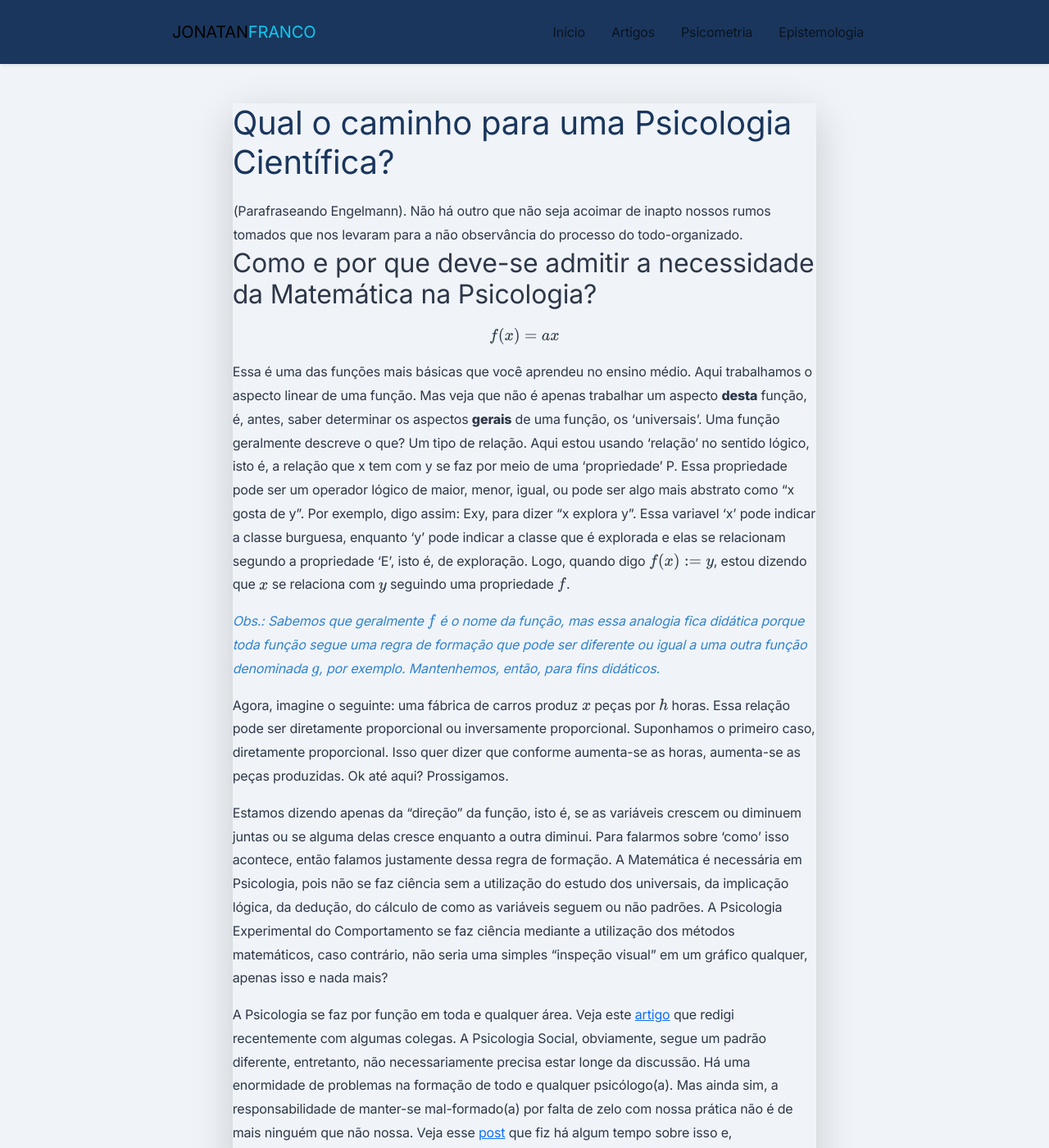
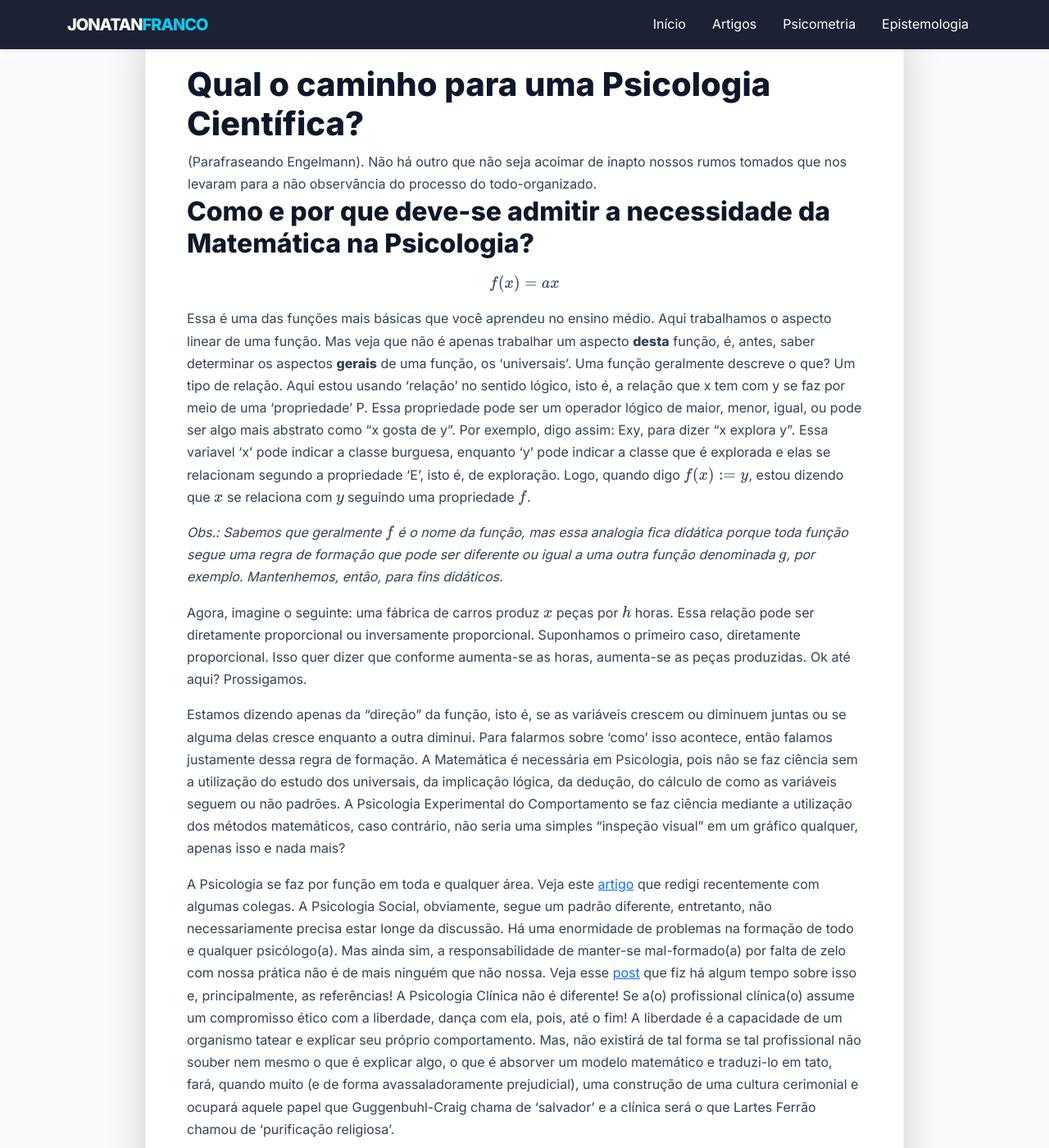
Before and after one commit to jonatan-franco/jonatan-franco.github.io, a Jekyll site: the page built from _posts/2025-08-30-psicologia-cientifica.md, in a window 1280 px wide and 1400 px high. Shown: the whole window at 82% size. Built offline with Jekyll 4.4.1, drawn with Linux system fonts in a browser that asks for light colours.

Commit message:
Refactor CSS styles and variables for better design
Updated styling variables and improved layout for various sections.

```diff
--- a/assets/css/style.css
+++ b/assets/css/style.css
@@ -1,124 +1,78 @@
-@import url('https://fonts.googleapis.com/css2?family=Inter:wght@300;400;600;800&display=swap');
-
-body {
-    font-family: 'Inter', sans-serif;
-    letter-spacing: -0.01em;
-}
 :root {
-  --primary: #1a365d;    /* Navy Acadêmico */
-  --accent: #3182ce;     /* Azul Link */
-  --bg-site: #f0f4f8;    /* Fundo suave (Cinza Azulado) */
-  --bg-card: #ffffff;    /* Branco puro para o texto */
-  --text: #2d3748;
+  --main-dark: #0f172a;    /* Navy Profundo */
+  --accent-cyan: #0dcaf0;  /* Cyan do Bootstrap */
+  --bg-soft: #f8fafc;      /* Fundo suavizado */
+  --text-main: #334155;
 }
 
 body {
-  background-color: var(--bg-site);
-  color: var(--text);
-  font-family: 'Inter', -apple-system, sans-serif;
-  margin: 0;
-  line-height: 1.8;
+  font-family: 'Inter', sans-serif;
+  background-color: var(--bg-soft);
+  color: var(--text-main);
+  line-height: 1.7;
 }
 
-.container {
-  max-width: 900px;
-  margin: 0 auto;
-  padding: 0 20px;
+/* Navbar Personalizada */
+.navbar {
+  background: rgba(15, 23, 42, 0.95);
+  backdrop-filter: blur(10px);
 }
+.navbar-brand, .nav-link {
+  color: white !important;
+}
+.fw-800 { font-weight: 800; letter-spacing: -1px; }
 
-/* Navbar */
-.navbar {
-  background: var(--primary);
-  padding: 1rem 0;
-  color: white;
-}
-
-.navbar .container {
-  display: flex;
-  justify-content: space-between;
-  align-items: center;
-}
-
-.nav-links a {
-  color: #cbd5e0;
-  margin-left: 20px;
-  text-decoration: none;
-  font-weight: 500;
-}
-
-.nav-links a:hover { color: white; }
-
-/* Hero Section (Apenas na Home) */
-.hero {
-  background: linear-gradient(135deg, #1a365d 0%, #2a4365 100%);
-  color: white;
-  padding: 80px 0;
-  text-align: center;
-  margin-bottom: 40px;
-}
-
-/* Área de Conteúdo */
-.content-area {
-  background: var(--bg-card);
-  padding: 40px;
-  border-radius: 8px;
-  box-shadow: 0 4px 6px rgba(0,0,0,0.05);
-  margin-top: -20px; /* Sobrepõe levemente o hero */
-}
-
-/* Ajuste de Títulos para evitar duplicação */
-h1 { color: var(--primary); border-bottom: 2px solid var(--bg-site); padding-bottom: 10px; }
-
-/* Grob Forever Styling */
-em { color: var(--accent); }
-
-/* Hero Moderno */
-.hero-modern {
-  background: radial-gradient(circle at top right, #1e293b, #0f172a);
-  padding: 100px 0;
-  color: white;
+/* Hero Section com Estética Matemática */
+.hero-section {
+  min-height: 80vh;
+  background: linear-gradient(135deg, #0f172a 0%, #1e293b 100%);
   position: relative;
   overflow: hidden;
 }
 
-/* Marca d'água matemática (Opcional: use uma imagem de fórmulas no fundo) */
-.hero-modern::before {
+/* Marca d'água de grade (Matemática/Computação) */
+.hero-section::before {
   content: "";
   position: absolute;
-  top: 0; left: 0; right: 0; bottom: 0;
-  background-image: url('https://www.transparenttextures.com/patterns/carbon-fibre.png'); /* Lembra malhas de dados */
+  width: 100%; height: 100%;
+  background-image: radial-gradient(var(--accent-cyan) 0.5px, transparent 0.5px);
+  background-size: 30px 30px;
   opacity: 0.1;
 }
 
-.highlight {
-  color: var(--accent);
-  background: linear-gradient(transparent 70%, rgba(56, 189, 248, 0.2) 0%);
+/* Container do Conteúdo (Estilo Academy) */
+.content-card {
+  background: white;
+  border-radius: 20px;
+  padding: 50px;
+  margin-top: -80px; /* Efeito de sobreposição no Hero */
+  border: 1px solid rgba(0,0,0,0.05);
 }
 
-.badge {
-  background: rgba(56, 189, 248, 0.1);
-  color: #38bdf8;
-  padding: 5px 15px;
-  border-radius: 20px;
-  font-size: 0.8rem;
-  font-weight: 600;
-  text-transform: uppercase;
+/* Estilização de Texto e Fórmulas */
+h1, h2, h3 { color: var(--main-dark); font-weight: 700; }
+
+blockquote {
+  border-left: 5px solid var(--accent-cyan);
+  background: #f1f5f9;
+  padding: 20px;
+  border-radius: 0 10px 10px 0;
+  font-style: italic;
 }
 
-/* Cards de Apresentação (Seção Sobre) */
-.about-section {
-  display: grid;
-  grid-template-columns: 1fr 1fr;
-  gap: 40px;
-  margin-top: -50px; /* Efeito de elevação sobre o hero */
-  position: relative;
-  z-index: 10;
+/* Badge de Tags */
+.badge { font-weight: 600; text-transform: uppercase; letter-spacing: 0.5px; }
+
+/* Imagem Hero Decorativa */
+.hero-art-container {
+    width: 100%;
+    height: 300px;
+    background: url('https://www.transparenttextures.com/patterns/circuit-board.png'); /* Padrao de circuitos */
+    opacity: 0.3;
+    display: flex;
+    align-items: center;
+    justify-content: center;
+    color: var(--accent-cyan);
+    font-size: 2rem;
+    font-family: 'Courier New', monospace;
 }
-
-.card {
-  background: white;
-  padding: 30px;
-  border-radius: 12px;
-  box-shadow: 0 10px 25px rgba(0,0,0,0.1);
-  border: 1px solid #e2e8f0;
-}
```
